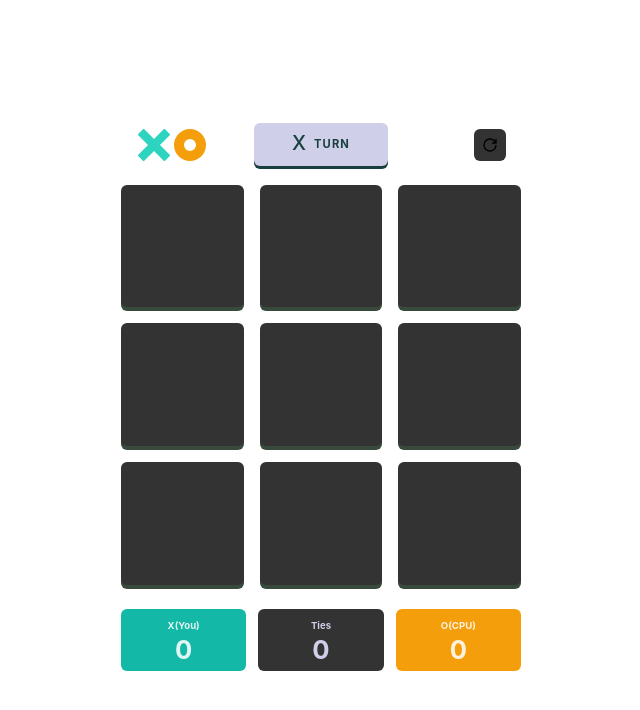
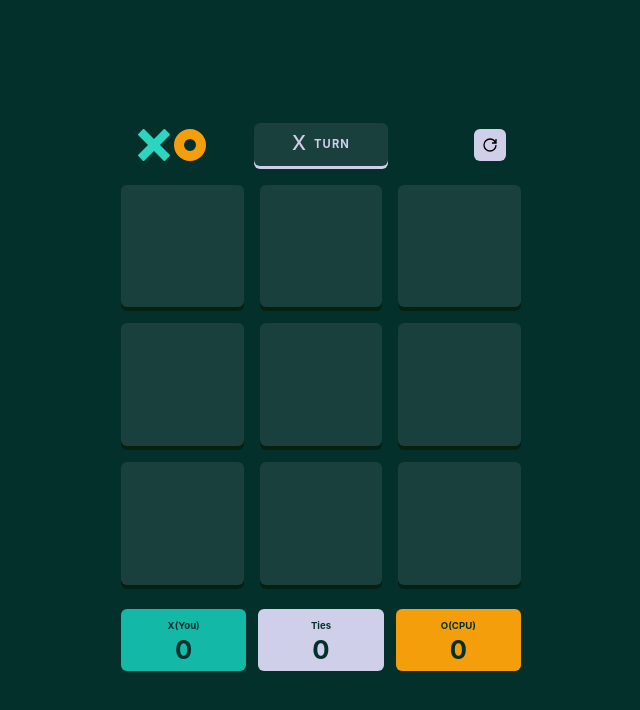
Before and after one commit to hrk-berserker27/TicTacToe-vite, a React (Vite) app: page / in a window 1280 px wide. Shown: the top 710 px of the page, without its empty margins (319-959 px from the left). Built offline with nearby package versions, Linux system fonts and the light colour scheme.

Commit message:
Fixed the issue with css

```diff
--- a/src/App.css
+++ b/src/App.css
@@ -1,21 +1,3 @@
-@media (prefers-color-scheme: light) {
-  .App {
-    background: #fff;
-  }
-  .input {
-    background: #333;
-  }
-  .turn {
-    color: #19403c;
-    background-color: #cfcfea;
-  }
-  .reset {
-    background-color: #333;
-    color: #cfcfea;
-  }
-}
-
-@media (prefers-color-scheme: dark) {
 .App {
   background-color: #03302b;
 }
@@ -32,7 +14,6 @@
 .score {
   color: #03302b;
 }
-}
 
 /*
 //for wins of O -> FEC601
```
Lines whose indentation alone changed are shown as unchanged.
